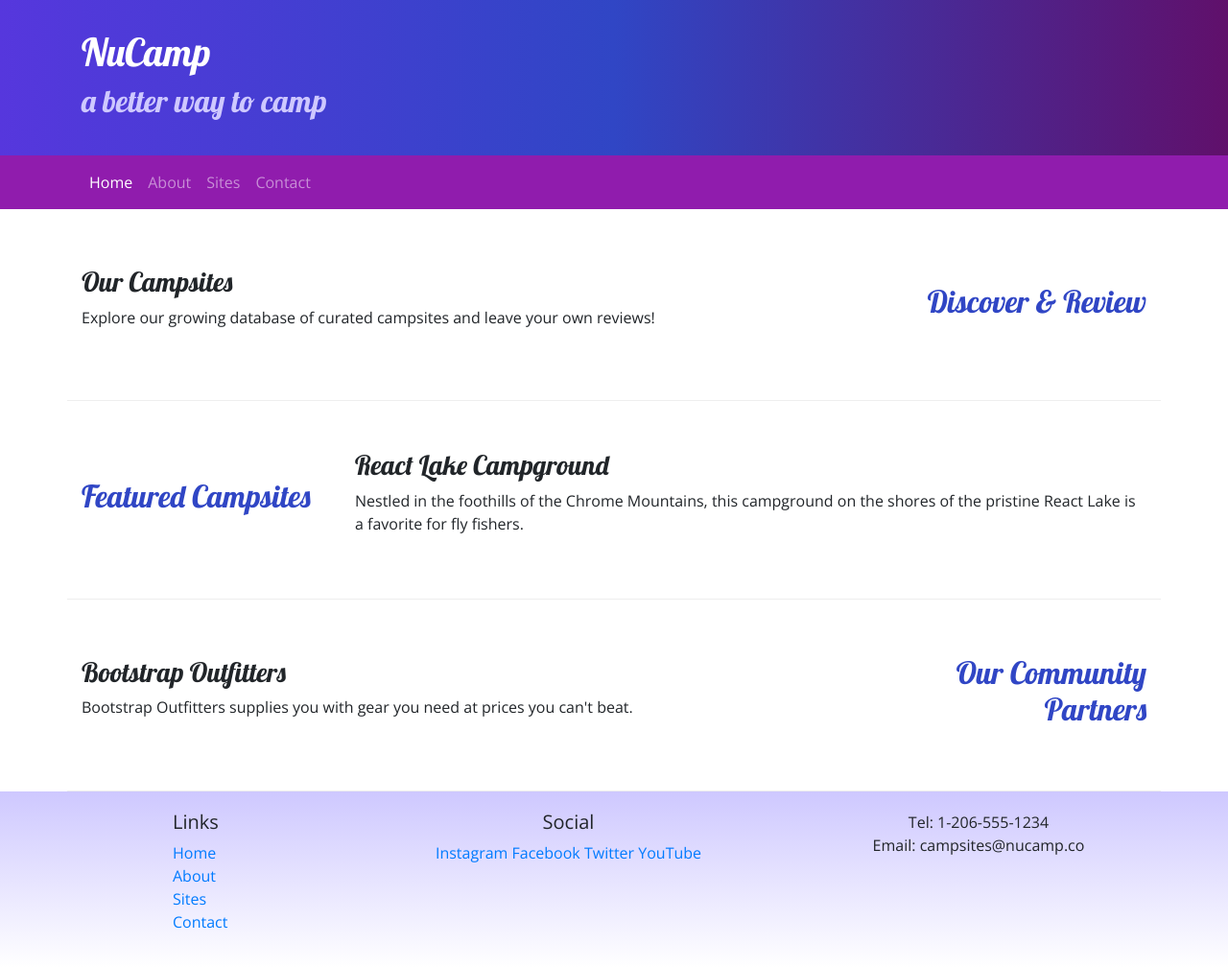
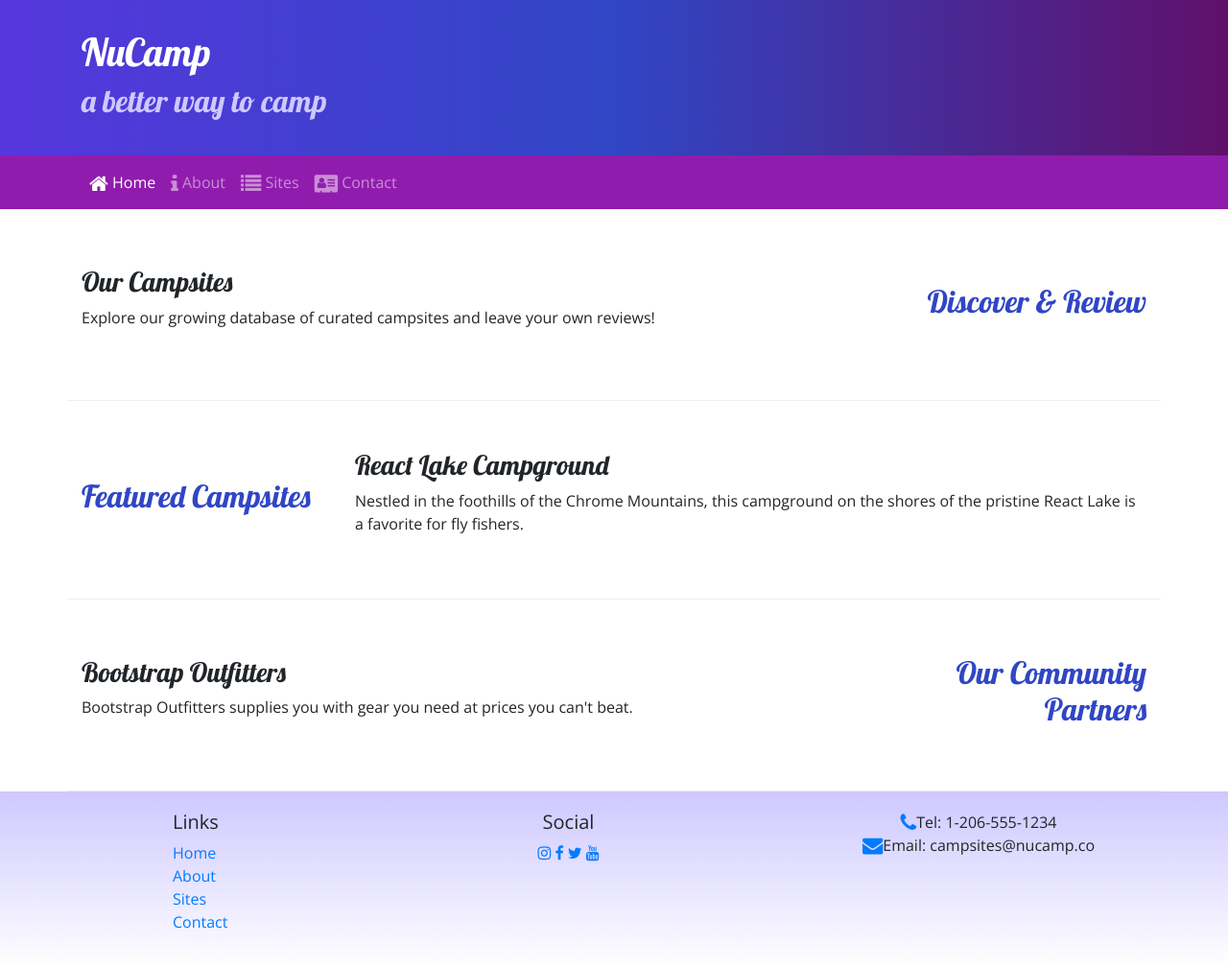
Before and after one commit to candicezakariya/bootstrap-website, a website: page index.html in a window 1280 px wide. Shown: the whole page at 96% size. Drawn offline with nearby package versions, Linux system fonts and the light colour scheme.

Commit message:
icon fonts for navigation and social media

```diff
--- a/index.html
+++ b/index.html
@@ -10,6 +10,7 @@
     <link rel="stylesheet" href="node_modules/bootstrap/dist/css/bootstrap.min.css" />
 
     <!-- Additional CSS must be placed after Bootstrap CC -->
+    <link rel="stylesheet" href="node_modules/font-awesome/css/font-awesome.min.css">
     <link rel="stylesheet" href="https://fonts.googleapis.com/css?family=Lobster|Open+Sans" />
     <link rel="stylesheet" href="css/styles.css" />
 
@@ -36,10 +37,10 @@
             </button>
             <div class="collapse navbar-collapse" id="nucampNavbar">
                 <ul class="navbar-nav">
-                    <li class="nav-item active"><a class="nav-link" href="#">Home</a></li>
-                    <li class="nav-item"><a class="nav-link" href="aboutus.html">About</a></li>
-                    <li class="nav-item"><a class="nav-link" href="#">Sites</a></li>
-                    <li class="nav-item"><a class="nav-link" href="#">Contact</a></li>
+                    <li class="nav-item active"><a class="nav-link" href="#"><i class="fa fa-home fa-lg"></i> Home</a></li>
+                    <li class="nav-item"><a class="nav-link" href="aboutus.html"><i class="fa fa-info fa-lg"></i> About</a></li>
+                    <li class="nav-item"><a class="nav-link" href="#"><i class="fa fa-list fa-lg"></i> Sites</a></li>
+                    <li class="nav-item"><a class="nav-link" href="#"><i class="fa fa-address-card fa-lg"></i> Contact</a></li>
                  </ul>
             </div>
         </div>
@@ -91,14 +92,14 @@
                 </div>
                 <div class="col-6 col-sm-5 text-center">
                     <h5>Social</h5>
-                    <a href="http://instagram.com/">Instagram</a>
-                    <a href="http://facebook.com/">Facebook</a>
-                    <a href="http://twitter.com/">Twitter</a>
-                    <a href="http://youtube.com/">YouTube</a>
+                    <a href="http://instagram.com/"><i class="fa fa-instagram"></i></a>
+                    <a href="http://facebook.com/"><i class="fa fa-facebook"></i></a>
+                    <a href="http://twitter.com/"><i class="fa fa-twitter"></i></a>
+                    <a href="http://youtube.com/"><i class="fa fa-youtube"></i></a>
                 </div>
                 <div class="col-sm-4 text-center">
-                    Tel: 1-206-555-1234<br />
-                    Email: campsites@nucamp.co
+                    <i class="fa fa-phone fa-lg text-primary"></i>Tel: 1-206-555-1234<br />
+                    <i class="fa fa-envelope fa-lg text-primary"></i>Email: campsites@nucamp.co
                 </div>
             </div>
         </div>
--- a/package.json
+++ b/package.json
@@ -15,6 +15,7 @@
   },
   "dependencies": {
     "bootstrap": "^4.5.2",
+    "font-awesome": "^4.7.0",
     "jquery": "^3.5.1",
     "popper.js": "^1.16.1"
   }
```
Also changed, not shown: aboutus.html (+11 -10 lines), 1 other file.
